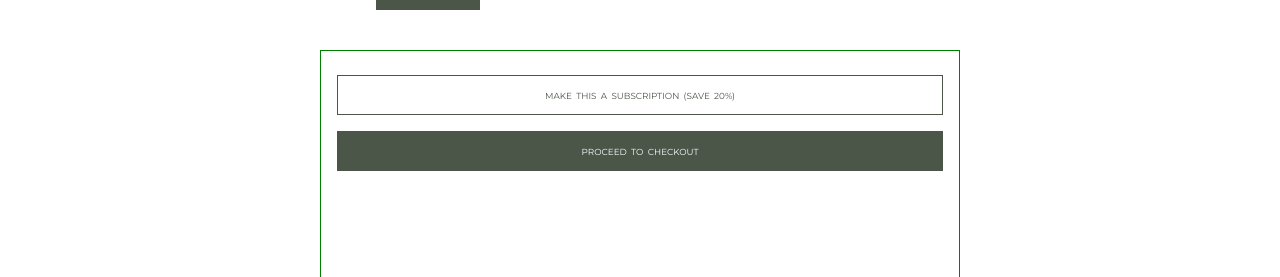
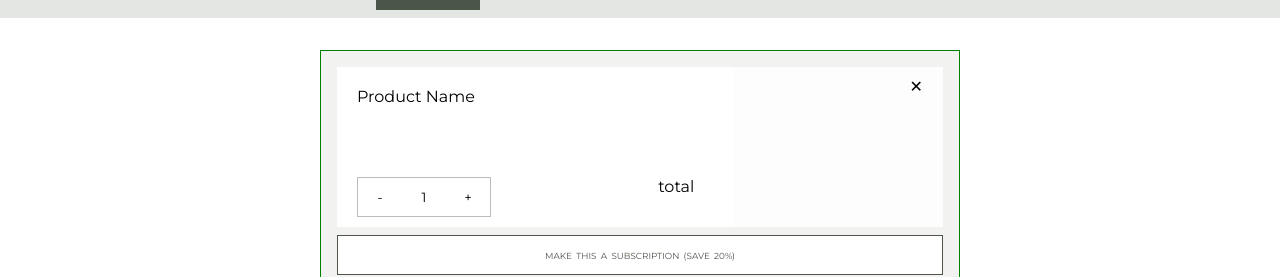
Before and after one commit to KaiserPhemi/luminskin-demo, a React app: page / in a window 1280 px wide. Shown: the part 621-898 px from the top of the page. Built offline with nearby package versions, Linux system fonts and the light colour scheme.

Commit message:
feature()
- modify cart
- add graphql client to index

```diff
--- a/src/components/index.tsx
+++ b/src/components/index.tsx
@@ -2,8 +2,29 @@
 import * as React from "react";
 import * as ReactDOM from "react-dom";
 
+// third-party libraries
+import {
+  ApolloClient,
+  HttpLink,
+  InMemoryCache,
+  ApolloProvider
+} from '@apollo/client';
+
 // component(s)
 import App from "./App";
 
+// Apollo Client
+const apolloClient = new ApolloClient({
+  link: new HttpLink({
+    uri: "https://pangaea-interviews.now.sh/api/graphql",
+  }),
+  cache: new InMemoryCache(),
+});
+
 // add app to DOM
-ReactDOM.render(<App />, document.getElementById("main-app"));
+ReactDOM.render(
+  <ApolloProvider client={apolloClient}>
+    <App />
+  </ApolloProvider>,
+  document.getElementById("main-app")
+);
--- a/src/components/productListingPage/styles.scss
+++ b/src/components/productListingPage/styles.scss
@@ -1,4 +1,4 @@
 .product-list-page {
   display: grid;
-
+  background-color: #E3E6E3;
 }
--- a/src/components/shoppingCart/CartItem.tsx
+++ b/src/components/shoppingCart/CartItem.tsx
@@ -1,12 +1,55 @@
 // react libraries
 import * as React from "react";
+
+// component(s)
+import CartItemQuantity from './CartItemQuantity';
 
 /**
  * @desc An item in the shopping cart
  * @author Oluwafemi Akinwa
  */
 const CartItem = () => {
-  return <div></div>;
+  /**
+   * @desc Removes an item from the cart
+   * @author Oluwafemi Akinwa
+   */
+  const handleItemDelete = () => {
+    alert("Item was removed");
+  };
+
+  const handleIncreaseItem = () => {
+    console.log("One item added");
+  };
+
+  const handleDecreaseItem = () => {
+    console.log("One item removed");
+  };
+
+  const handleInputChange = () => {};
+
+  return (
+    <div className="cart-item-wrapper">
+      <div className="product-wrapper">
+        <div className="product-desc">
+          <div className="product-name">Product Name</div>
+          <div className="price-qtty-wrapper">
+            <CartItemQuantity
+              handleChange={handleInputChange}
+              increment={handleIncreaseItem}
+              decrement={handleDecreaseItem}
+            />
+            <div>total</div>
+          </div>
+        </div>
+        <div className="product-img">
+          <div className="delete-btn" onClick={handleItemDelete}>
+            &#x2715;
+          </div>
+          <img src="" alt="" />
+        </div>
+      </div>
+    </div>
+  );
 };
 
 export default CartItem;
--- /dev/null
+++ b/src/components/shoppingCart/CartItemQuantity.tsx
@@ -0,0 +1,32 @@
+// react libraries
+import * as React from "react";
+
+// interface
+interface Props {
+  increment: () => void;
+  decrement: () => void;
+  handleChange: () => void;
+}
+
+/**
+ * @desc
+ */
+const CartItemQuantity: React.FC<Props> = ({
+  increment,
+  decrement,
+  handleChange,
+}) => {
+  return (
+    <div className="item-quantity">
+      <button className="qtty-btn" onClick={decrement}>
+        -
+      </button>
+      <input type="number" step="1" min="1" value="1" onChange={handleChange} />
+      <button className="qtty-btn" onClick={increment}>
+        +
+      </button>
+    </div>
+  );
+};
+
+export default CartItemQuantity;
--- a/src/components/shoppingCart/ShoppingCartWidget.tsx
+++ b/src/components/shoppingCart/ShoppingCartWidget.tsx
@@ -3,6 +3,7 @@ import * as React from "react";
 
 // component(s)
 import DefaultButton from '../commonComponents/DefaultButton';
+import CartItem from "./CartItem";
 
 // utils
 import customText from '../../utils/constants';
@@ -35,7 +36,9 @@ const ShoppingCartWidget = () => {
     <div className="shopping-cart-wrapper">
       <div></div>
       <div></div>
-      <div></div>
+
+      <CartItem />
+
       <div></div>
       <div className="cart-btn-wrapper">
         <DefaultButton
--- a/src/components/shoppingCart/styles.scss
+++ b/src/components/shoppingCart/styles.scss
@@ -6,6 +6,77 @@
   border: 1px solid green;
   right: 50%;
   padding: 1rem;
+  background-color: #F2F3F0;
+
+  .cart-item-wrapper {
+
+    .product-wrapper{
+      display: flex;
+      height: 10rem;
+
+      .product-desc {
+        flex: 2;
+        background-color: #fff;
+        padding: 10px 40px 10px 20px;
+        display: flex;
+        flex-direction: column;
+        justify-content: space-between;
+
+        .product-name {
+          padding: 10px 0 20px;
+        }
+
+        .price-qtty-wrapper {
+          display: flex;
+          justify-content: space-between;
+
+          .item-quantity {
+            border: 1px solid #BCBCBC;
+            display: flex;
+            height: 2.5rem;
+            padding: 10px;
+
+            .qtty-btn {
+              border: none;
+              background-color: #fff;
+              outline: none;
+              cursor: pointer;
+              width: 1.5rem;
+            }
+
+            input {
+              border: none;
+              background-color: #fff;
+              text-align: center;
+              outline: none;
+              width: 4rem;
+            }
+
+            input::-webkit-outer-spin-button,
+            input::-webkit-inner-spin-button {
+              -webkit-appearance: none;
+              margin: 0;
+            }
+          }
+        }
+      }
+
+      .product-img {
+        flex: 1;
+        background-color:#FDFDFD;
+        position: relative;
+        padding: 10px 20px;
+
+        .delete-btn {
+          display: flex;
+          justify-content: flex-end;
+          right: 0;
+          top: 0;
+          cursor: pointer;
+        }
+      }
+    }
+  }
 
   .cart-btn-wrapper {
     display: flex;
```
